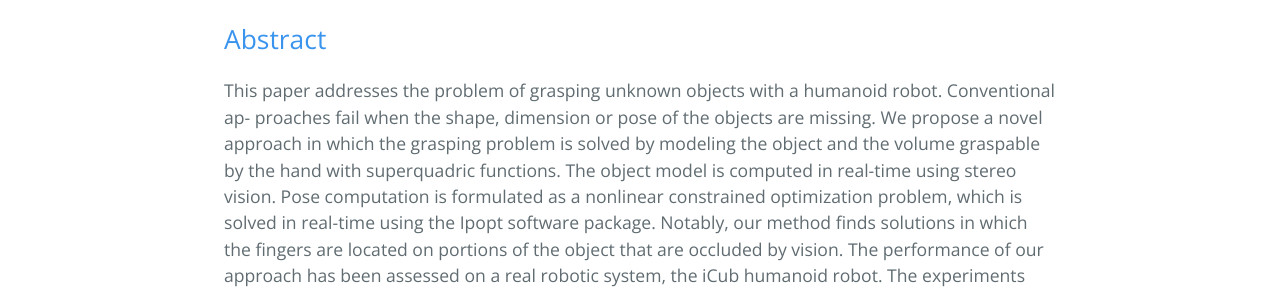
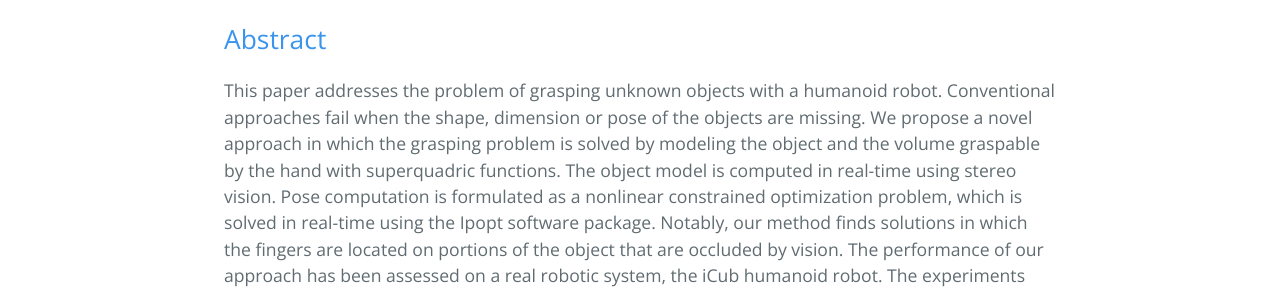
Before and after one commit to giuliavezzani/giuliavezzani_old.github.io, a Jekyll site: the page built from grasping.md, in a window 1280 px wide. Shown: the part 467-760 px from the top of the page. Built offline with Jekyll 4.4.1, drawn with Linux system fonts in a browser that asks for light colours; some of the changed text lies outside the part shown.

Commit message:
Update grasping.md

```diff
--- a/grasping.md
+++ b/grasping.md
@@ -6,14 +6,7 @@
 
 ## Abstract
 
-This paper addresses the problem of grasping unknown objects with a humanoid robot. Conventional ap-
-proaches fail when the shape, dimension or pose of the objects are missing. We propose a novel approach in which the
-grasping problem is solved by modeling the object and the volume graspable by the hand with superquadric functions.
-The object model is computed in real-time using stereo vision. Pose computation is formulated as a nonlinear constrained
-optimization problem, which is solved in real-time using the Ipopt software package. Notably, our method finds solutions in
-which the fingers are located on portions of the object that are occluded by vision. The performance of our approach has been
-assessed on a real robotic system, the iCub humanoid robot. The experiments show that the proposed method computes proper
-poses, suitable for grasping even small objects, while avoiding hitting the table with the fingers.
+This paper addresses the problem of grasping unknown objects with a humanoid robot. Conventional approaches fail when the shape, dimension or pose of the objects are missing. We propose a novel approach in which the grasping problem is solved by modeling the object and the volume graspable by the hand with superquadric functions. The object model is computed in real-time using stereo vision. Pose computation is formulated as a nonlinear constrained optimization problem, which is solved in real-time using the Ipopt software package. Notably, our method finds solutions in which the fingers are located on portions of the object that are occluded by vision. The performance of our approach has been assessed on a real robotic system, the iCub humanoid robot. The experiments show that the proposed method computes proper poses, suitable for grasping even small objects, while avoiding hitting the table with the fingers.
 
 This paper will be available on the Proceedings of IEEE International Conference on Robotics and Automation, June 2017, Singapore.
 You can download a preprint of the paper [here](https://github.com/giuliavezzani/giuliavezzani.github.io/raw/master/files/superquadric-grasping.pdf).
```
